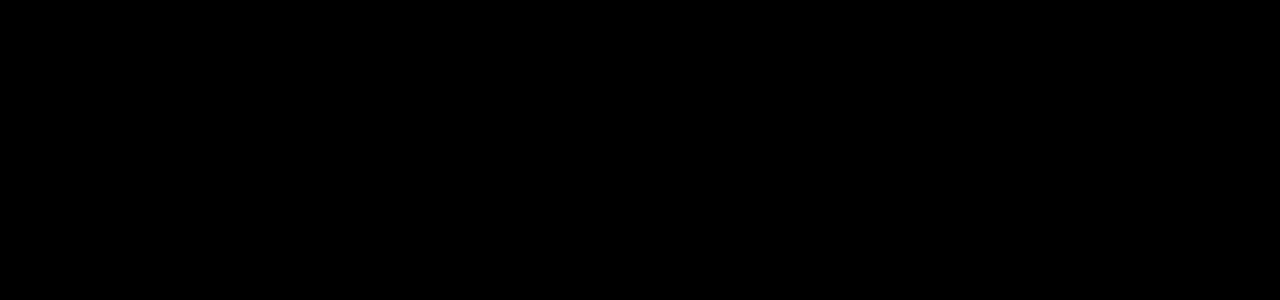
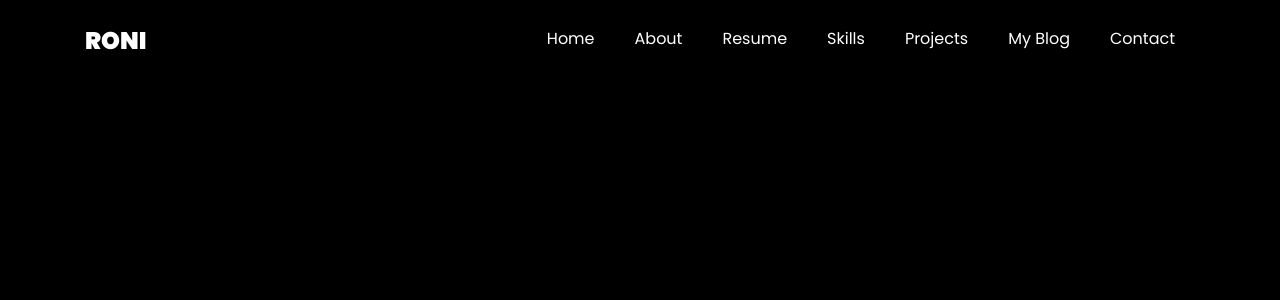
Before and after one commit to roniahamed/roni-ahamed, a Django app: page / in a window 1280 px wide. Before the commit the part shown is empty. Shown: the top 300 px of the page. Run offline with Django 5.2, Linux system fonts and the light colour scheme; some libraries are stand-ins or nearby versions.

Commit message:
navigation template

```diff
--- a/templates/Common/index.html
+++ b/templates/Common/index.html
@@ -11,7 +11,7 @@
 
     <!-- Header Code -->
 
-    {% include "./header.html" %}
+    {% include "./navigation.html" %}
 
 
     <!-- Content Write -->
--- /dev/null
+++ b/templates/Common/navigation.html
@@ -0,0 +1,23 @@
+    <!-- Navigation -->
+    <nav class="navbar navbar-expand-lg navbar-dark ftco_navbar ftco-navbar-light site-navbar-target" id="ftco-navbar">
+        <div class="container">
+            <a class="navbar-brand" href="#home-section">Roni</a>
+            <button class="navbar-toggler js-fh5co-nav-toggle fh5co-nav-toggle" type="button" data-toggle="collapse"
+                data-target="#ftco-nav" aria-controls="ftco-nav" aria-expanded="false" aria-label="Toggle navigation">
+                <span class="oi oi-menu"></span> Menu
+            </button>
+
+            <div class="collapse navbar-collapse" id="ftco-nav">
+                <ul class="navbar-nav nav ml-auto">
+                    <li class="nav-item"><a href="#home-section" class="nav-link"><span>Home</span></a></li>
+                    <li class="nav-item"><a href="#about-section" class="nav-link"><span>About</span></a></li>
+                    <li class="nav-item"><a href="#resume-section" class="nav-link"><span>Resume</span></a></li>
+                   <!-- <li class="nav-item"><a href="#services-section" class="nav-link"><span>Services</span></a></li> -->
+                    <li class="nav-item"><a href="#skills-section" class="nav-link"><span>Skills</span></a></li>
+                    <li class="nav-item"><a href="#projects-section" class="nav-link"><span>Projects</span></a></li>
+                    <li class="nav-item"><a href="#blog-section" class="nav-link"><span>My Blog</span></a></li>
+                    <li class="nav-item"><a href="#contact-section" class="nav-link"><span>Contact</span></a></li>
+                </ul>
+            </div>
+        </div>
+    </nav>
--- a/templates/core/core.html
+++ b/templates/core/core.html
@@ -3,7 +3,4 @@
 
 {% block content %}
 
-
-
-
 {% endblock content %}
```
Also changed, not shown: templates/Common/header.html (deleted).
